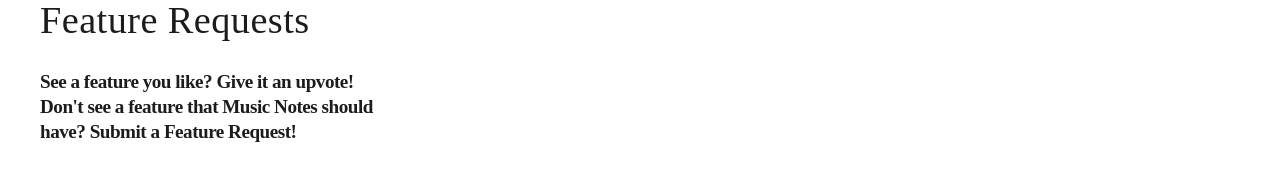
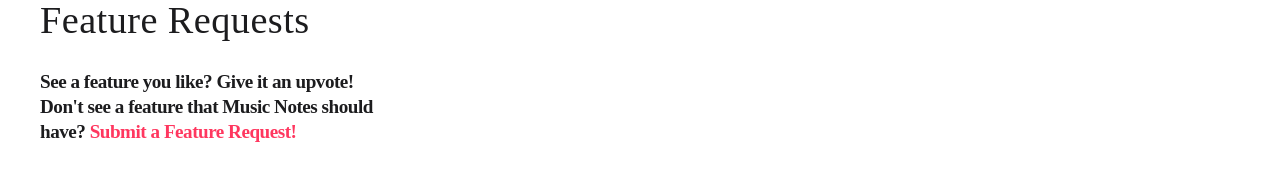
Before and after one commit to rpallas1/music-notes-react, a React (Vite) app: page /feature-requests in a window 1280 px wide. Shown: the part 129-317 px from the top of the page. Built offline with nearby package versions, Linux system fonts and the light colour scheme; no server answers; what miragejs would draw is missing.

Commit message:
Fix saving search params when leaving feature requests page, fix small styling issues

```diff
--- a/index.html
+++ b/index.html
@@ -3,7 +3,7 @@
   <head>
     <meta charset="UTF-8" />
     <meta name="viewport" content="width=device-width, initial-scale=1.0" />
-    <meta name="description" content="Music notes site" />
+    <meta name="description" content="Music notes showcase site" />
     <link rel="stylesheet" href="/src/css/reset.css" />
     <link rel="stylesheet" href="/src/css/index.css" />
     <title>Music Notes</title>
--- a/src/components/FeatureRequestCards.jsx
+++ b/src/components/FeatureRequestCards.jsx
@@ -1,11 +1,15 @@
 import React from "react";
-import { Link, useOutletContext, useSearchParams } from "react-router";
+import {
+  Link,
+  useOutletContext,
+  useSearchParams,
+  useLocation,
+} from "react-router";
 import truncate from "../utils/truncate";
 import formatDate from "../utils/formatDate";
 import Tag from "./Tag";
 import VoteControls from "./VoteControls";
 import { MagnifyingGlass, Line3HorizontalDecrease } from "../icons";
-import log from "../utils/log";
 
 /**
  * The FeatureRequestCards component displays a list of feature request cards.
@@ -14,6 +18,7 @@
  * It is also responsible for filtering and sorting the feature requests based on the saved searchParams.
  */
 export default function FeatureRequestCards() {
+  const location = useLocation();
   const { featureRequests, fetchError, isLoading } = useOutletContext();
   const [searchParams] = useSearchParams();
   const [showShimmer, setShowShimmer] = React.useState(false);
@@ -119,6 +124,7 @@
               state={{
                 requestId: featureRequest._id || featureRequest.id,
                 prevLocation: location.pathname,
+                prevSearchParams: location.search,
               }}
             >
               Read More
--- a/src/css/index.css
+++ b/src/css/index.css
@@ -866,6 +866,14 @@
   background-color: var(--primary);
 }
 
+nav a.active:not(.site-logo):focus-visible,
+nav a:not(.site-logo):focus-visible {
+  &::before,
+  &::after {
+    width: 0;
+  }
+}
+
 nav a:focus-visible {
   outline: none;
   border: 2px solid var(--primary);
@@ -882,7 +890,7 @@
   text-align: center;
   background-color: var(--gray-0);
   border-radius: var(--border-radius);
-  align-self: flex-end;
+  align-self: center;
   width: 100%;
   max-width: 350px;
   margin-top: auto;
@@ -931,6 +939,10 @@
   font-weight: var(--font-weight-text-semibold);
   margin-bottom: 2.5rem;
   max-width: 36ch;
+
+  a:hover {
+    text-shadow: 0 0 10px var(--primary);
+  }
 }
 /* End - Main styles */
 
@@ -1228,7 +1240,8 @@
   border-radius: var(--border-radius);
   padding: 1rem;
   position: absolute;
-  right: 0;
+  /* right: 0; */
+  left: 0;
   width: calc(100vw - 3rem);
   max-width: 21.875rem;
   min-width: 150px;
@@ -2108,11 +2121,6 @@
     height: 1.5rem;
   }
 
-  .filter-options {
-    left: 50vw;
-    transform: translateX(-50vw);
-  }
-
   footer {
     display: flex;
     flex-direction: column;
@@ -2120,7 +2128,22 @@
   }
 }
 
+@media screen and (min-width: 371px) {
+  .filter-options {
+    right: 0;
+    left: inherit;
+  }
+}
+
 /* ---------- Medium Screen Styles ---------- */
+@media screen and (min-width: 560px) {
+  /* Start - Header styles */
+  .download-app {
+    align-self: flex-end;
+  }
+  /* End - Header styles */
+}
+
 @media screen and (min-width: 834px) {
   /* Start - Header styles */
   nav label {
--- a/src/pages/FeatureRequests/FeatureRequests.jsx
+++ b/src/pages/FeatureRequests/FeatureRequests.jsx
@@ -19,7 +19,17 @@
         <h2>Feature Requests</h2>
         <p className="page-description">
           See a feature you like? Give it an upvote! Don&apos;t see a feature
-          that Music Notes should have? Submit a Feature Request!
+          that Music Notes should have?{" "}
+          <Link
+            to="/submit-request"
+            className="text-link"
+            state={{
+              prevLocation: location.pathname,
+              prevSearchParams: location.search,
+            }}
+          >
+            Submit a Feature Request!
+          </Link>
         </p>
         <div className="options-container">
           <div className="sort-filter-container">
--- a/src/pages/FeatureRequests/FullFeatureRequests.jsx
+++ b/src/pages/FeatureRequests/FullFeatureRequests.jsx
@@ -76,7 +76,10 @@
     <section className="full-feature-request-page">
       {renderContent()}
       <div className="back-link-container">
-        <BackLink prevLocation={location.state?.prevLocation} />
+        <BackLink
+          prevLocation={location.state?.prevLocation}
+          prevSearchParams={location.state?.prevSearchParams}
+        />
       </div>
     </section>
   );
```
